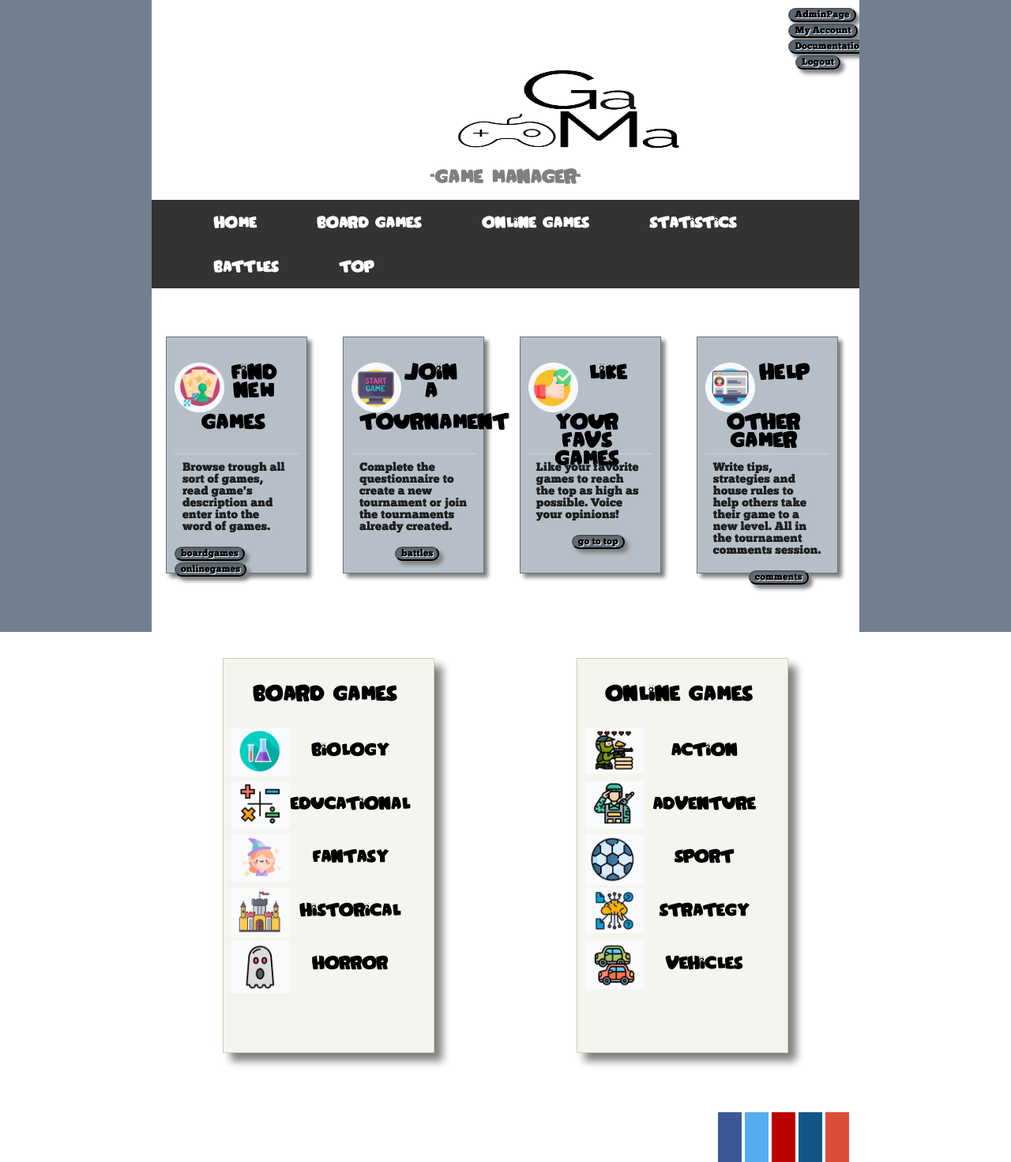
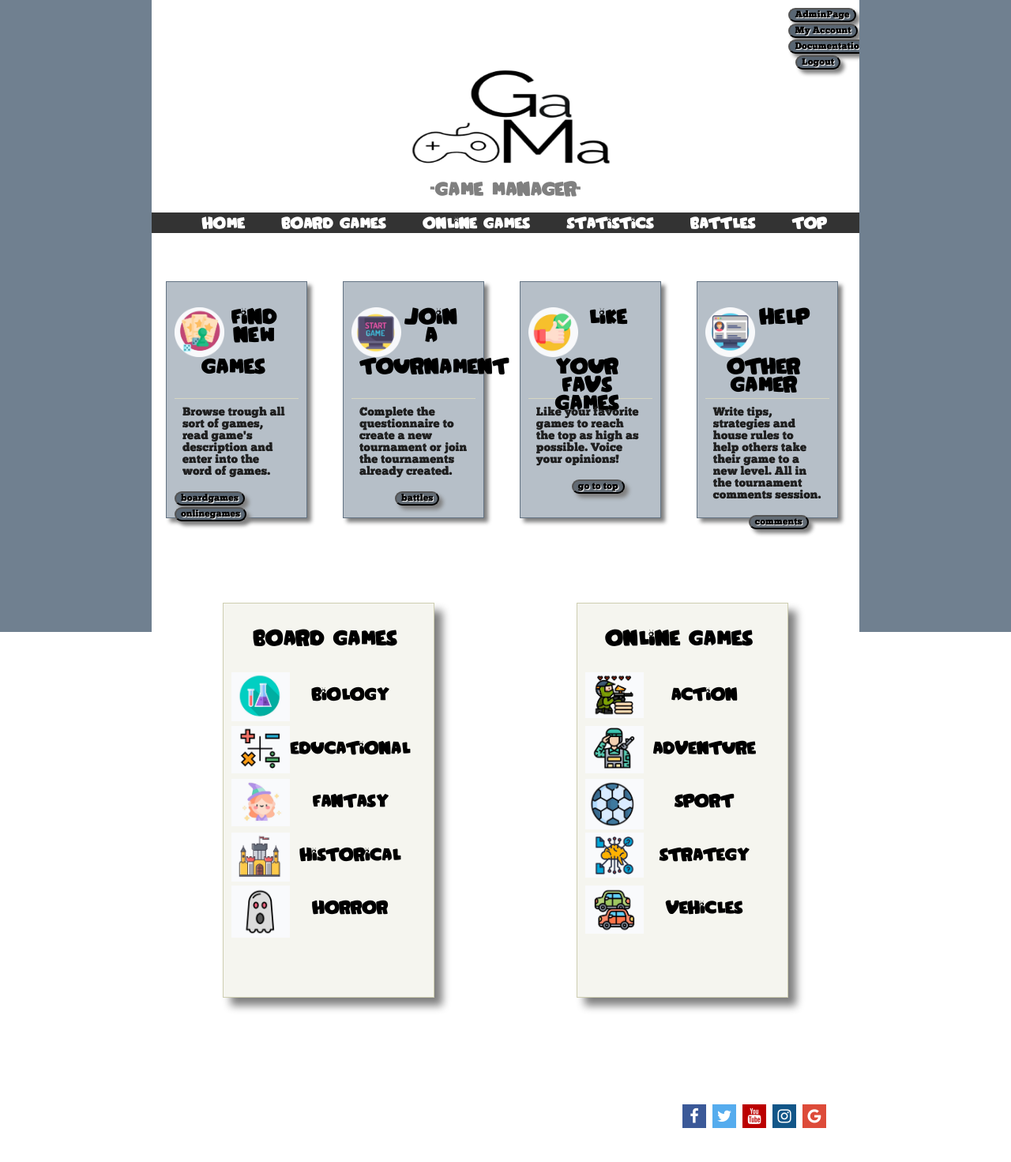
Before and after one commit to denisabadarau/Game-Manager, a PHP site: page /html/meniu.php in a window 1280 px wide. Shown: the whole page at 79% size. After the commit the page ends 1428 px from the top, so only its background shows below. Run offline with PHP 8.4, Linux system fonts and the light colour scheme; a user stored in the database is signed in; data comes from the database, SQL or seed files in the repository; data that the repository does not hold is empty.

Commit message:
responsive made

```diff
--- a/css/meniu-style.css
+++ b/css/meniu-style.css
@@ -24,6 +24,7 @@
         background-color: slategrey;
     }
       /*Acest style este pentru meniul principa/*/
+      /* https://www.w3schools.com/howto/tryit.asp?filename=tryhow_css_dropdown_navbar link pe dropdown menu*/
 
       ul {
         list-style-type: none;
@@ -34,8 +35,7 @@
         float: left;
         margin: 0 1.15em;
     }
-    li a,
-    .dropbtn {
+    li a{
         display: inline-block;
         color: white;
         text-align: center;
@@ -43,35 +43,43 @@
         padding: 20px 20px 20px 20px;
         text-decoration: none;
     }
-    li a:hover,
-    .dropdown:hover .dropbtn {
+    li a:hover{
         background-color: black;
     }
-    li.dropdown {
-        display: inline-block;
-    }
-    .dropdown-content {
-        display: none;
-        position: absolute;
-        background-color: #333;
-        box-shadow: 0px 8px 16px 0px rgba(0, 0, 0, 0.2);
-        z-index: 1;
-        font-family: Family-Guy;
-    }
-    .dropdown-content a {
-        color: white;
-        display: block;
-        text-align: center;
-    }
-    .dropdown-content a:hover {
-        background-color: #f1f1f1;
-        color:black;
-    }
-    .dropdown:hover .dropdown-content {
-        display: block;
-    }
 
-    p.title {
+    @media screen and (max-width: 1511px) {
+        li a{
+        padding: 5px 5px 5px 5px;
+
+        }
+      }
+
+      @media screen and (max-width: 1251px) {
+        li a{
+        padding: 0px;
+
+        }
+      }
+
+      @media screen and (max-width: 1168px) {
+        li a{
+        padding:25px 0px 25px 75px;
+        }
+      }
+
+      @media screen and (min-width: 1550px) {
+        li a{
+        padding:50px 25px 25px 25px;
+        }
+      }
+
+      @media screen and (min-width: 2050px) {
+        li a{
+        padding:25px 25px 25px 75px;
+        }
+      }
+
+    p.titlelogo {
         font-family: Family-Guy;
         font-size: 20px;
         text-align: center;
@@ -98,40 +106,7 @@
         margin-top: 3%;
     }
 
-    .fa {
-        padding: 8px;
-        font-size: 30px;
-        width: 20px;
-        height:20px;
-        text-align: center;
-        text-decoration: none;
-        margin: 5px 2px;
-        }
-        .fa:hover {
-        opacity: 0.7;
-        }
-        .fa-facebook {
-        background: #3B5998;
-        color: white;
-        margin-left: 50%;
-        margin-top: 5%
-        }
-        .fa-twitter {
-        background: #55ACEE;
-        color: white;
-        }
-        .fa-google {
-        background: #dd4b39;
-        color: white;
-        }
-        .fa-instagram {
-        background: #125688;
-        color: white;
-        }
-        .fa-youtube {
-        background: #bb0000;
-        color: white;
-        }
+
 
         /*Caruselul din meniu*/
 
@@ -274,10 +249,10 @@
         }
 
         .fa {
-            padding: 15px;
-            font-size: 30px;
-            width: 20px;
-            height:20px;
+            padding: 5px;
+            font-size: 20px;
+            width: 30px;
+            height:30px;
             text-align: center;
             text-decoration: none;
             margin: 5px 2px;
@@ -288,8 +263,20 @@
             .fa-facebook {
             background: #3B5998;
             color: white;
-            margin-left: 80%;
+            margin-left: 82%;
             margin-top: 5%
+            }
+            @media screen and (max-width:1470px){
+                .fa-facebook{
+                    margin-left:75%;
+                }
+
+            }
+            @media screen and (max-width:1055px){
+                .fa-facebook{
+                    margin-left:65%;
+                }
+
             }
             .fa-twitter {
             background: #55ACEE;
@@ -483,3 +470,11 @@ divanimation {
     box-shadow: 10px 10px 5px grey;
     background-color: #e2e2d0;
 }
+
+.center {
+    display: block;
+    margin-left: auto;
+    margin-right: auto;
+    width: 30%;
+    height:120px;
+  }
--- a/css/paginacategorie.css
+++ b/css/paginacategorie.css
@@ -6,6 +6,7 @@
     border: none;
     cursor: pointer;
     margin-top: 10%;
+    font-family: Family-Guy;
   }
 
   .dropdown {
@@ -21,6 +22,7 @@
     min-width: 212px;
     box-shadow: 0px 8px 16px 0px rgba(0,0,0,0.2);
     z-index: 1;
+    font-family: Family-Guy;
   }
 
   .dropdown-content a {
--- a/html/boardgames.php
+++ b/html/boardgames.php
@@ -56,7 +56,7 @@ session_start();
 </div>
 
 
-    <p class="title">Most popular games</p>
+    <p class="titlelogo">Most popular games</p>
 
     <?php
   $db=deschideConexiunea();
--- a/html/meniu.php
+++ b/html/meniu.php
@@ -14,6 +14,7 @@ session_start();
     <link rel = "stylesheet" type="text/css" href = "../css/incearca.css">
     <meta charset="utf-8" >
     <meta name="viewport" content="width=device-width, initial-scale=1">
+    <link rel="stylesheet" href="https://cdnjs.cloudflare.com/ajax/libs/font-awesome/4.7.0/css/font-awesome.min.css">
 <title> Game Manager </title>
 <input type="button" class="buttonFeatures" style="margin-left:90%" value="AdminPage" onclick="location.href='admin.php'">
     <!-- Trigger/Open The Modal -->
--- a/html/menu.php
+++ b/html/menu.php
@@ -107,8 +107,8 @@ window.onclick = function(event) {
   }
 }
 </script>
-<a href="meniu.php"> <img src="../images/logomainalb.png"  style="width:300px;height:100px;margin-left:370px;"> </a>
-<p class="title">-Game Manager-</p>
+<a href="meniu.php"> <img src="../images/logomainalb.png" class="center"> </a>
+<p class="titlelogo">-Game Manager-</p>
         <ul>
           <li><a href="meniu.php">Home</a></li>
           <li><a href="boardgames.php">Board Games</a></li>
--- a/html/onlinegames.php
+++ b/html/onlinegames.php
@@ -55,7 +55,7 @@ session_start();
     </div>
 </div>
 
-   <p class="title">Most popular games</p>
+   <p class="titlelogo">Most popular games</p>
 
     <?php
   $db=deschideConexiunea();
```
